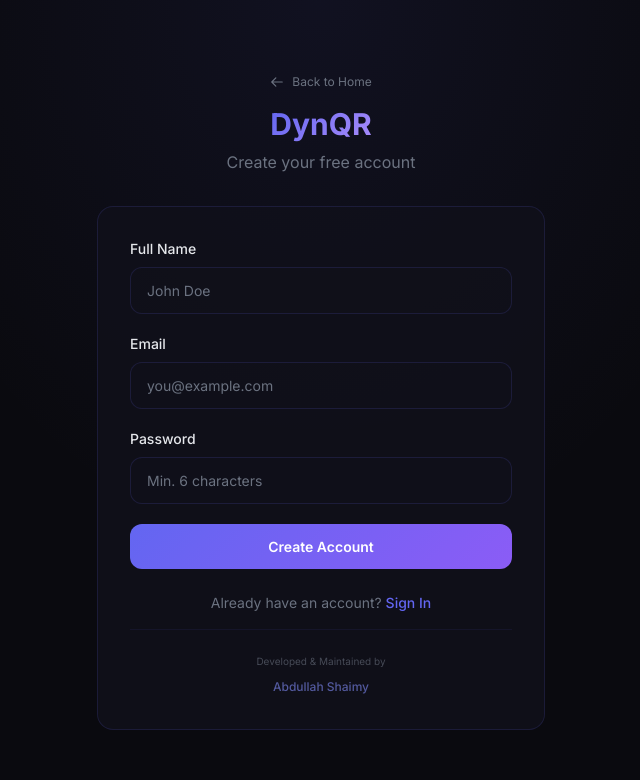
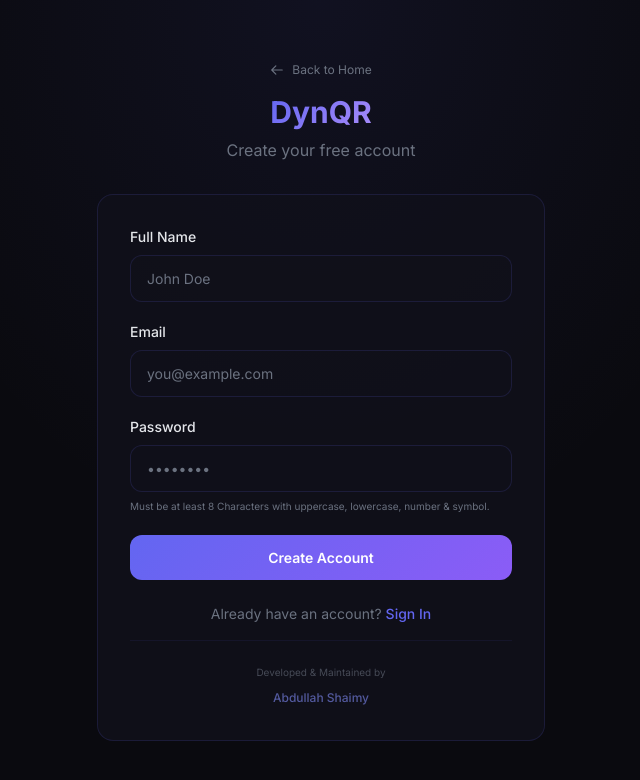
Before and after one commit to Abdullah-Shaimy/dynqr, a Next.js app: page /signup in a window 1280 px wide. Shown: the top 780 px of the page, without its empty margins (319-959 px from the left). Built offline with nearby package versions, Linux system fonts and the light colour scheme; no server answers.

Commit message:
UI: update password placeholders and hints to match new rules

```diff
--- a/src/app/(auth)/signup/page.tsx
+++ b/src/app/(auth)/signup/page.tsx
@@ -138,10 +138,13 @@ export default function SignUp() {
                 value={password}
                 onChange={(e) => setPassword(e.target.value)}
                 className="input-field"
-                placeholder="Min. 6 characters"
+                placeholder="••••••••"
                 required
-                minLength={6}
+                minLength={8}
               />
+              <p className="mt-1.5 text-[10px] text-[var(--color-muted)] leading-relaxed">
+                Must be at least 8 Characters with uppercase, lowercase, number & symbol.
+              </p>
             </div>
 
             <button type="submit" disabled={loading} className="btn-primary w-full py-3">
--- a/src/app/(auth)/update-password/page.tsx
+++ b/src/app/(auth)/update-password/page.tsx
@@ -78,10 +78,13 @@ export default function UpdatePassword() {
                 value={password}
                 onChange={(e) => setPassword(e.target.value)}
                 className="input-field"
-                placeholder="Min. 6 characters"
+                placeholder="••••••••"
                 required
-                minLength={6}
+                minLength={8}
               />
+              <p className="mt-1.5 text-[10px] text-[var(--color-muted)] leading-relaxed">
+                Must be at least 8 Characters with uppercase, lowercase, number & symbol.
+              </p>
             </div>
 
             <div>
```
